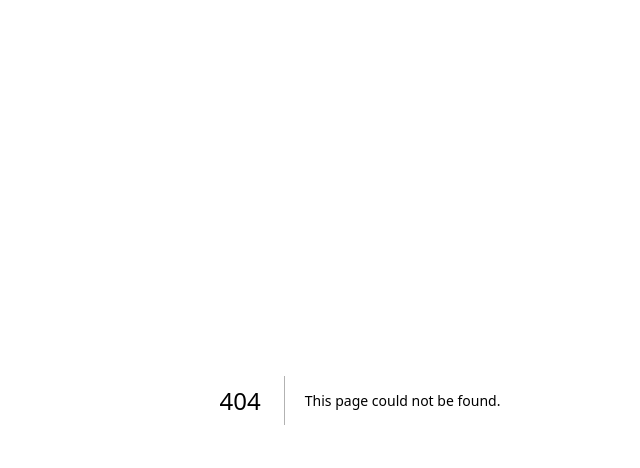
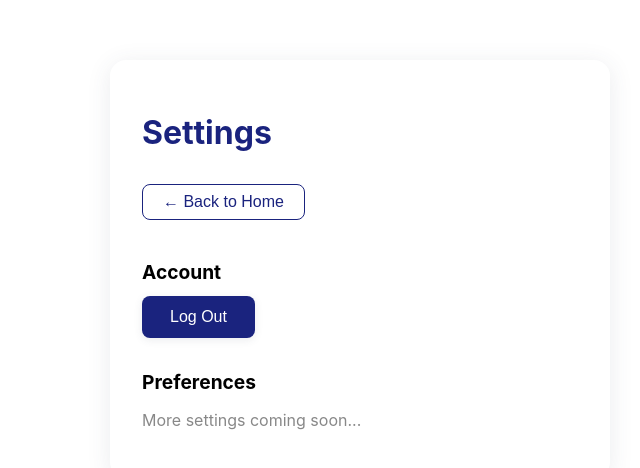
Before and after one commit to KeithG-stack/Sop-tracker, a Next.js app: page /settings in a window 1280 px wide. Before the commit this address had no page. Shown: the top 468 px of the page, without its empty margins (280-920 px from the left). Built offline with nearby package versions, Linux system fonts and the light colour scheme.

Commit message:
new route

```diff
--- /dev/null
+++ b/app/api/sops/[id]/route.js
@@ -0,0 +1,60 @@
+import { NextResponse } from 'next/server';
+import { PrismaClient } from '@prisma/client';
+
+const prisma = new PrismaClient();
+
+export async function GET(request, { params }) {
+  const { id } = params;
+  if (!id || isNaN(Number(id))) {
+    return NextResponse.json({ error: 'Invalid or missing id parameter' }, { status: 400 });
+  }
+  try {
+    const sop = await prisma.sOP.findUnique({
+      where: { id: Number(id) },
+      include: { author: true, category: true },
+    });
+    if (!sop) {
+      return NextResponse.json({ error: 'SOP not found' }, { status: 404 });
+    }
+    return NextResponse.json(sop, { status: 200 });
+  } catch (error) {
+    return NextResponse.json({ error: 'Failed to fetch SOP', details: error.message }, { status: 500 });
+  }
+}
+
+export async function PUT(request, { params }) {
+  const { id } = params;
+  if (!id || isNaN(Number(id))) {
+    return NextResponse.json({ error: 'Invalid or missing id parameter' }, { status: 400 });
+  }
+  const data = await request.json();
+  try {
+    const sop = await prisma.sOP.update({
+      where: { id: Number(id) },
+      data: {
+        title: data.title,
+        content: data.content,
+        version: data.version,
+        status: data.status,
+        categoryId: data.categoryId, // Use categoryId directly since it's an Int
+        // Add other fields as needed
+      },
+    });
+    return NextResponse.json(sop, { status: 200 });
+  } catch (error) {
+    return NextResponse.json({ error: 'Failed to update SOP', details: error.message }, { status: 500 });
+  }
+}
+
+export async function DELETE(request, { params }) {
+  const { id } = params;
+  if (!id || isNaN(Number(id))) {
+    return NextResponse.json({ error: 'Invalid or missing id parameter' }, { status: 400 });
+  }
+  try {
+    await prisma.sOP.delete({ where: { id: Number(id) } });
+    return NextResponse.json({ success: true }, { status: 200 });
+  } catch (error) {
+    return NextResponse.json({ error: 'Failed to delete SOP', details: error.message }, { status: 500 });
+  }
+}
--- a/app/api/sops/route.js
+++ b/app/api/sops/route.js
@@ -8,45 +8,49 @@ const prisma = new PrismaClient();
 export async function POST(request) {
   try {
     const data = await request.json();
-    // In a real app, get the authenticated user's ID from session/auth
-    // const userId = await getCurrentUserId(request);
-    const userId = 1; // <-- Hardcoded for demo; replace with real user ID from auth
-
-    if (!userId) {
-      return NextResponse.json({ error: 'Not authenticated' }, { status: 401 });
+    console.log('Received SOP data:', data);
+    // Defensive parse for categoryId and authorId
+    const authorId = Number(data.authorId);
+    const categoryId = Number(data.categoryId);
+    if (!authorId || !categoryId) {
+      console.log('Missing or invalid authorId or categoryId:', authorId, categoryId);
+      return NextResponse.json(
+        { error: 'Missing or invalid authorId or categoryId', received: { authorId: data.authorId, categoryId: data.categoryId } },
+        { status: 400 }
+      );
     }
-    if (!data.categoryId) {
-      return NextResponse.json({ error: 'Missing categoryId' }, { status: 400 });
-    }
-
     const sop = await prisma.sOP.create({
       data: {
         title: data.title,
         content: data.content,
-        version: data.version || '1.0',
-        status: data.status || 'DRAFT',
-        author: { connect: { id: userId } },
-        category: { connect: { id: data.categoryId } }
-      }
+        authorId,
+        categoryId,
+      },
     });
+    console.log('SOP created successfully:', sop);
     return NextResponse.json(sop, { status: 201 });
   } catch (error) {
-    console.error('Detailed error:', error);
-    return NextResponse.json({ error: 'Failed to create SOP' }, { status: 500 });
+    console.error('SOP creation error:', error);
+    return NextResponse.json({ error: 'Failed to create SOP', details: error.message }, { status: 500 });
   }
 }
 
-export async function GET() {
+export async function GET(request) {
   try {
-    console.log('Received GET request for SOPs');
+    // Get userId from query param (for demo)
+    const { searchParams } = new URL(request.url);
+    const userId = Number(searchParams.get('userId'));
+
+    if (!userId) {
+      return NextResponse.json({ error: 'Missing userId' }, { status: 400 });
+    }
+
     const sops = await prisma.sOP.findMany({
-      orderBy: { updatedAt: 'desc' },
-      include: {
-        author: true,
-        category: true,
-      },
+      where: { authorId: userId },
+      orderBy: { createdAt: 'desc' }
     });
-    return NextResponse.json(sops, { status: 200 });
+
+    return NextResponse.json(sops);
   } catch (error) {
     console.error('Failed to fetch SOPs:', error);
     return NextResponse.json({ error: 'Failed to fetch SOPs' }, { status: 500 });
--- a/app/components/SideNav.jsx
+++ b/app/components/SideNav.jsx
@@ -19,6 +19,9 @@ export default function SideNav() {
         <li className={pathname === '/calendar' ? styles.active : ''}>
           <Link href="/calendar">📅 Calendar</Link>
         </li>
+        <li className={pathname === '/settings' ? styles.active : ''}>
+          <Link href="/settings">⚙️ Settings</Link>
+        </li>
       </ul>
     </nav>
   );
--- /dev/null
+++ b/app/settings/page.jsx
@@ -0,0 +1,77 @@
+'use client';
+
+import { useRouter } from 'next/navigation';
+import { useEffect } from 'react';
+
+export default function SettingsPage() {
+  const router = useRouter();
+
+  // Example: Clear localStorage and redirect to login
+  const handleLogout = () => {
+    // Remove any auth tokens or user info here
+    localStorage.removeItem('user'); // If you store user info
+    localStorage.removeItem('token'); // If you store a token
+    // Optionally clear cookies if you use them
+    // document.cookie = 'token=; Max-Age=0; path=/;';
+
+    router.push('/login');
+  };
+
+  useEffect(() => {
+    // Optionally, check if user is logged in and redirect if not
+    // const user = localStorage.getItem('user');
+    // if (!user) router.push('/login');
+  }, [router]);
+
+  return (
+    <div style={{
+      maxWidth: 500,
+      margin: '60px auto',
+      padding: 32,
+      background: '#fff',
+      borderRadius: 16,
+      boxShadow: '0 4px 24px rgba(60,72,88,0.10)'
+    }}>
+      <h1 style={{ color: '#1a237e', marginBottom: 32 }}>Settings</h1>
+      <button
+        onClick={() => router.push('/home')}
+        style={{
+          background: 'none',
+          color: '#1a237e',
+          border: '1px solid #1a237e',
+          borderRadius: 8,
+          padding: '8px 20px',
+          fontSize: '1rem',
+          fontWeight: 500,
+          cursor: 'pointer',
+          marginBottom: 24
+        }}
+      >
+        ← Back to Home
+      </button>
+      <div style={{ marginBottom: 32 }}>
+        <h2 style={{ fontSize: '1.2rem', marginBottom: 12 }}>Account</h2>
+        <button
+          onClick={handleLogout}
+          style={{
+            background: '#1a237e',
+            color: '#fff',
+            border: 'none',
+            borderRadius: 8,
+            padding: '12px 28px',
+            fontSize: '1rem',
+            fontWeight: 500,
+            cursor: 'pointer',
+            boxShadow: '0 2px 8px rgba(60,72,88,0.10)'
+          }}
+        >
+          Log Out
+        </button>
+      </div>
+      <div>
+        <h2 style={{ fontSize: '1.2rem', marginBottom: 12 }}>Preferences</h2>
+        <p style={{ color: '#888' }}>More settings coming soon...</p>
+      </div>
+    </div>
+  );
+}
```
Also changed, not shown: app/components/SOPFormUser.jsx (+40 -7 lines).
